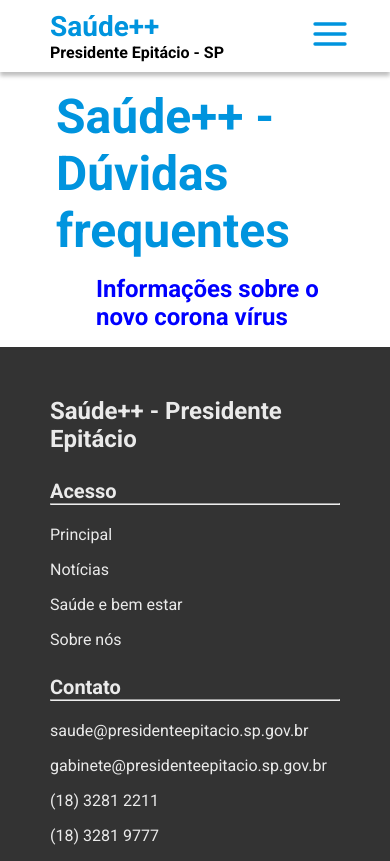
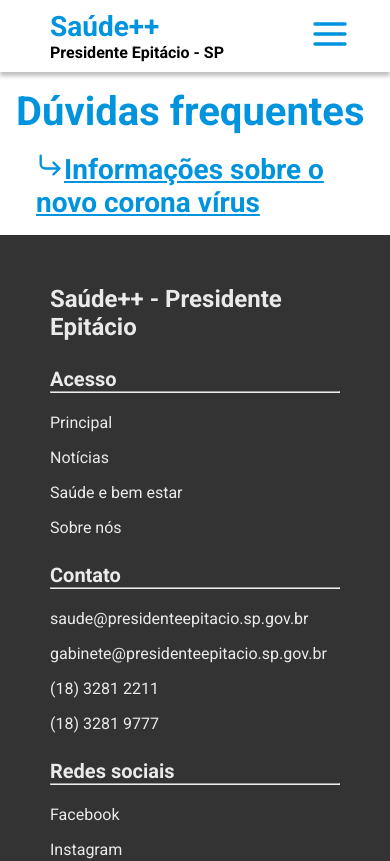
Before and after one commit to Dev-Nine/Saudepp, a React (Create React App) app in the folder frontend/: page /faq in a window 390 px wide. Shown: the top 861 px of the page. Built offline with nearby package versions, Linux system fonts and the light colour scheme.

Commit message:
update: cleaner responsiviness

```diff
--- a/frontend/src/screens/Faq/Subpages/styles.js
+++ b/frontend/src/screens/Faq/Subpages/styles.js
@@ -2,7 +2,6 @@
 
 export const Container = styled.div`
    width: 100%;
-   padding: 16px;
 
    h2 {
       font-size: 32px;
@@ -10,29 +9,37 @@
 
    ul li {
       list-style: none;
-      font-size: 32px;
-      font-weight: 500;
-      margin-bottom: 28px;
    }
 
    ul li:last-child {
       margin-bottom: 0;
    }
 
-   li p {
+   ul.summary li {
+      font-size: 24px;
+      margin-bottom: 8px;
+   }
+
+   ul.faq li {
+      font-size: 32px;
+      font-weight: 500;
+      margin-bottom: 16px;
+   }
+
+   ul.faq li p {
       font-size: 20px;
       font-weight: 300;
       text-align: justify;
       margin-bottom: 16px;
    }
 
-   li p:last-child {
+   ul.faq li p:last-child {
       margin-bottom: 0;
    }
 
    a {
       text-decoration: none;
-      color: blue;
+      color: #0094de;
    }
 
    @media only screen and (max-width: 1099px) {
--- a/frontend/src/screens/Faq/index.js
+++ b/frontend/src/screens/Faq/index.js
@@ -1,6 +1,9 @@
 import React, { useEffect } from 'react';
 
 import { Link } from 'react-router-dom';
+
+import { FiCornerDownRight } from 'react-icons/fi';
+
 import { Container } from './styles';
 
 import Header from '../../components/Header';
@@ -17,11 +20,14 @@
 
          <div className="main">
             <Container>
-               <h1>Saúde++ - Dúvidas frequentes</h1>
+               <h1>Dúvidas frequentes</h1>
                <ul>
                   <li>
                      <Link to="/faq/covid19">
-                        <h2>Informações sobre o novo corona vírus</h2>
+                        <h2>
+                           <FiCornerDownRight />
+                           Informações sobre o novo corona vírus
+                        </h2>
                      </Link>
                   </li>
                </ul>
--- a/frontend/src/screens/Faq/styles.js
+++ b/frontend/src/screens/Faq/styles.js
@@ -2,11 +2,14 @@
 
 export const Container = styled.div`
    width: 100%;
-   padding: 0 40px;
 
    h1 {
       font-size: 48px;
       color: #0094de;
+   }
+
+   h2 {
+      font-size: 28px;
    }
 
    ul {
@@ -24,10 +27,16 @@
    }
 
    a {
-      text-decoration: none;
-      color: blue;
+      text-decoration: underline;
+      color: #0094de;
    }
 
    @media only screen and (max-width: 1099px) {
+      h1 {
+         font-size: 40px;
+      }
+      ul {
+         margin-left: 20px;
+      }
    }
 `;
--- a/frontend/src/screens/Home/styles.js
+++ b/frontend/src/screens/Home/styles.js
@@ -33,7 +33,7 @@
 
       p,
       a {
-         font-size: 16px;
+         font-size: 20px;
       }
 
       p {
--- a/frontend/src/screens/NoticeDisplay/index.js
+++ b/frontend/src/screens/NoticeDisplay/index.js
@@ -1,6 +1,8 @@
 import React, { useEffect, useState } from 'react';
 import axios from 'axios';
 import parse from 'html-react-parser';
+
+import { FiFrown } from 'react-icons/fi';
 
 import loadingNotice from '../../assets/loadingNotice.png';
 
@@ -14,8 +16,8 @@
 import { ContainerNoticia, TextContainer } from './styles';
 
 export default function NoticeDisplay(props) {
-   const { match } = props;
-   const { params } = match;
+   const { computedMatch } = props;
+   const { params } = computedMatch;
 
    const [content, setContent] = useState({
       title: '',
@@ -70,6 +72,7 @@
             cancelToken: source.token,
          })
             .then(({ data }) => {
+               document.title = data.title || 'Notícia';
                setContent({
                   title: data.title,
                   text: data.text,
@@ -88,6 +91,14 @@
                if (axios.isCancel(err)) {
                   console.log('Notice API request cancelled.', err.message);
                } else {
+                  setContent((prevContent) => ({
+                     ...prevContent,
+                     title: (
+                        <>
+                           Houve um erro ao carregar a notícia <FiFrown />
+                        </>
+                     ),
+                  }));
                   setIsLoading(false);
                }
             });
@@ -108,16 +119,27 @@
                   <img src={loadingNotice} alt="Notice load" />
                ) : (
                   <div>
-                     <h1>{content.title}</h1>
-                     <p>{content.abstract}</p>
-                     {content.date === '' ? undefined : (
+                     <div className="container">
+                        <div className="gradient" />
+                        <div className="banner" />
+                     </div>
+                     <div className="header">
+                        <h1>{content.title}</h1>
+                        <p>{content.abstract}</p>
                         <p>
-                           Escrito por {content.user.name} -{' '}
-                           {content.date.getDate()} de{' '}
-                           {getMonthAsName(content.date.getMonth())} de{' '}
-                           {content.date.getFullYear()}
+                           {content.user.name !== '' ? (
+                              <>Escrito por {content.user.name} - </>
+                           ) : undefined}{' '}
+                           {content.date ? (
+                              <>
+                                 {content.date.getDate()} de{' '}
+                                 {getMonthAsName(content.date.getMonth())} de{' '}
+                                 {content.date.getFullYear()}
+                              </>
+                           ) : undefined}
                         </p>
-                     )}
+                     </div>
+
                      <TextContainer>{parse(content.text)}</TextContainer>
                   </div>
                )}
--- a/frontend/src/screens/NoticeDisplay/styles.js
+++ b/frontend/src/screens/NoticeDisplay/styles.js
@@ -2,26 +2,78 @@
 
 export const ContainerNoticia = styled.div`
    background-color: #f9f7f7;
-   padding: 15px 40px;
    border-radius: 10px;
    box-shadow: 0px 4px 4px rgba(0, 0, 0, 0.25);
-   margin-bottom: 20px;
    width: 100%;
-   max-width: 1300px;
+
+   .container {
+      position: relative;
+   }
+
+   .container .gradient {
+      width: 100%;
+      height: 100%;
+      background-image: linear-gradient(
+         to top,
+         rgba(249, 247, 247, 255),
+         rgba(249, 247, 247, 0)
+      );
+      position: absolute;
+      z-index: 99;
+   }
+
+   .container .banner {
+      background-image: url('https://images.unsplash.com/photo-1593451693781-d32def89a464?ixlib=rb-1.2.1&ixid=eyJhcHBfaWQiOjEyMDd9&auto=format&fit=crop&w=746&q=80');
+      background-size: cover;
+      background-position: center;
+      border-radius: 8px 8px 0 0;
+      height: 160px;
+   }
+
+   .header {
+      padding: 16px 40px;
+   }
 
    img {
       width: 70%;
+      padding: 16px 20px;
    }
 
-   h1,
+   .header h1,
    p {
-      margin-bottom: 15px;
+      margin-bottom: 16px;
    }
 
-   p:nth-child(2) {
+   .header p:last-child {
+      margin-bottom: 0;
+   }
+
+   .header p:nth-child(2) {
       font-weight: 400;
       font-style: italic;
       color: #4a4a4a;
+   }
+
+   @media only screen and (max-width: 1099px) {
+      .container .banner {
+         height: 120px;
+      }
+      .header {
+         padding: 16px 20px;
+      }
+
+      img {
+         width: 100%;
+         padding: 16px 20px;
+      }
+   }
+`;
+
+export const TextContainer = styled.div`
+   padding: 16px 40px;
+
+   @media only screen and (max-width: 1099px) {
+      padding: 16px 20px;
    }
 `;
 
@@ -65,24 +117,3 @@
       margin-top: 10px;
    }
 `;
-
-export const TextContainer = styled.div`
-   ol,
-   ul {
-      list-style-position: inside;
-   }
-
-   a {
-      text-decoration: inherit;
-      color: #0094de;
-   }
-
-   img {
-      display: block;
-      margin-left: auto;
-      margin-right: auto;
-      text-align: center;
-      max-width: 70%;
-      max-height: 30%;
-   }
-`;
```
